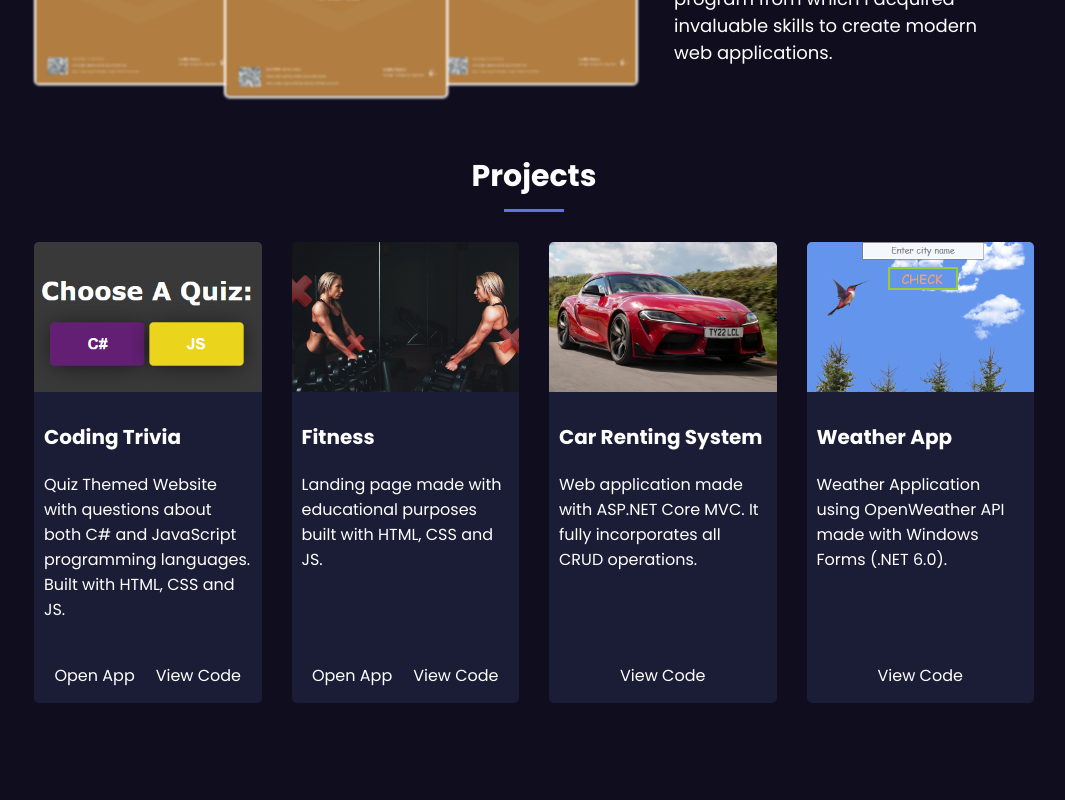
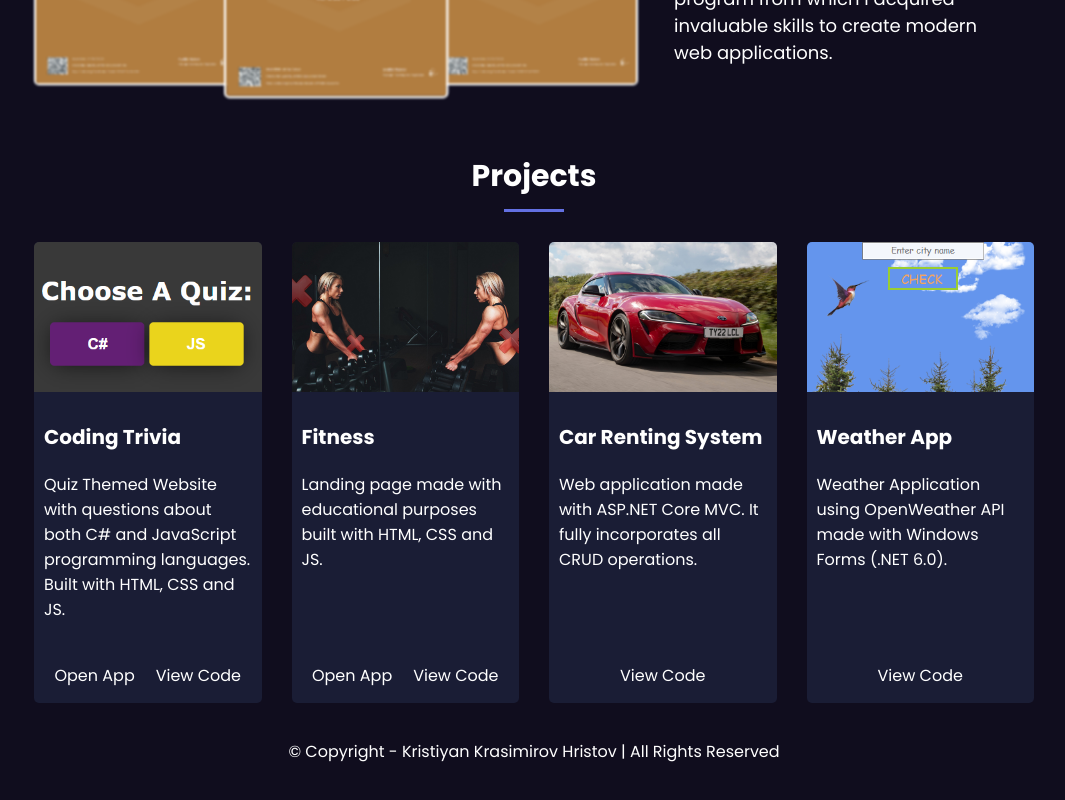
Before and after one commit to KristiyanHristov04/Portfolio, a React (Vite) app in the folder portfolio/: page / in a window 1280 px wide. Shown: the part 588-1388 px from the top of the page, without its empty margins (106-1171 px from the left). Before the commit the page ends 1299 px from the top, so only its background shows below. Built offline with nearby package versions, Linux system fonts and the light colour scheme.

Commit message:
Added Footer

```diff
--- a/portfolio/src/App.jsx
+++ b/portfolio/src/App.jsx
@@ -1,12 +1,14 @@
 import * as MUI from '@mui/material';
 import Header from './Header.jsx'
 import Content from './Content.jsx'
+import Footer from './Footer.jsx'
 
 function App() {
   return (
     <>
       <Header />
       <Content />
+      <Footer />
     </>
   )
 }
--- /dev/null
+++ b/portfolio/src/Footer.css
@@ -0,0 +1,8 @@
+.footer {
+    margin: 15px 0px;
+    padding: 5px;
+}
+
+.footer p {
+    text-align: center;
+}
--- /dev/null
+++ b/portfolio/src/Footer.jsx
@@ -0,0 +1,9 @@
+import './Footer.css'
+
+export default function Footer() {
+    return (
+        <div className="footer">
+            <p>&#169; Copyright - Kristiyan Krasimirov Hristov | All Rights Reserved</p>
+        </div>
+    )
+}
```
